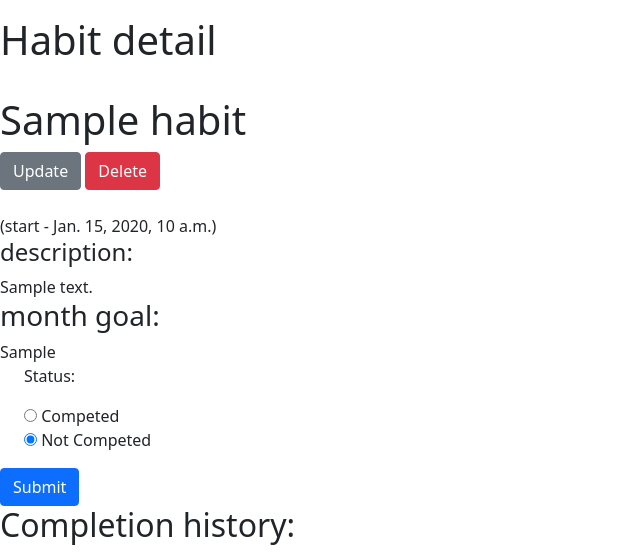
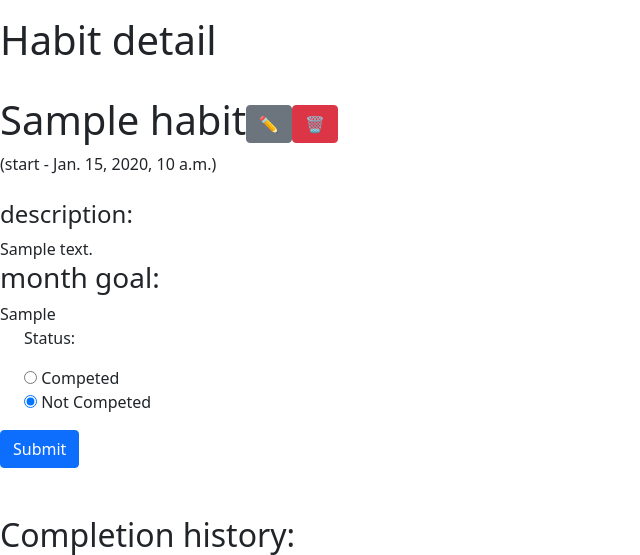
Before and after one commit to Oleksiy-Liubchenko/habits-and-goals-service, a Django app: page /habits/1/ in a window 1280 px wide. Shown: the part 58-613 px from the top of the page, without its empty margins (0-640 px from the left). Run offline with Django 4.2, Linux system fonts and the light colour scheme; tables that the repository leaves empty hold one stand-in row (values such as "Sample post").

Commit message:
Update delete/search/update buttons & Fix habit search field

```diff
--- a/templates/goal/goal_list.html
+++ b/templates/goal/goal_list.html
@@ -6,7 +6,7 @@
 
   <form action="" method="get" class="form-inline">
       {{ search_form|crispy }}
-      <input type="submit" value="Search" class="btn btn-primary">
+      <input type="submit" value="🔍" class="btn btn-primary">
     </form>
   <br>
 
--- a/templates/habit/habit_detail.html
+++ b/templates/habit/habit_detail.html
@@ -6,16 +6,17 @@
 
   <br>
 
-  <h1>{{ habit.name }}</h1>
-
-  <a href="{% url "tracker:habit-update" pk=habit.id %}" class="btn btn-secondary">
-    Update
-  </a>
-  <a href="{% url "tracker:habit-delete" pk=habit.id %}" class="btn btn-danger">
-    Delete
-  </a>
+  <div class="d-flex align-items-center">
+    <h1 class="mr-3">{{ habit.name }}</h1>
+    <a href="{% url 'tracker:habit-update' pk=habit.id %}" class="btn btn-secondary mr-2">
+      ✏️
+    </a>
+    <a href="{% url 'tracker:habit-delete' pk=habit.id %}" class="btn btn-danger">
+      🗑️
+    </a>
+  </div>
+  (start - {{ habit.created_at }})
   <br><br>
-  (start - {{ habit.created_at }})
   <h4>description:</h4>{{ habit.description }}
   <h3>month goal:</h3> {{ habit.month_goal }}
 {#  <h2>Today check:</h2> {{ habit_completions.get_status_display }}#}
@@ -35,7 +36,7 @@
 {#  !!!!!! {{ habit.habit_completions.all }}#}
 {# ------ #}
 {#  {% url "tracker:habit-completion-update" pk=habit.pk completion_pk=completion.pk %}#}
-
+<br><br>
 {% if habit.habit_completions.all %}
   <h2>Completion history:</h2>
   {% for completion in habit.habit_completions.all %}
--- a/templates/habit/habit_list.html
+++ b/templates/habit/habit_list.html
@@ -5,7 +5,7 @@
 
   <form action="" method="get" class="form-inline">
       {{ search_form|crispy }}
-      <input type="submit" value="Search" class="btn btn-primary">
+      <input type="submit" value="🔍" class="btn btn-primary">
     </form>
   <br>
 
--- a/tracker/views.py
+++ b/tracker/views.py
@@ -217,7 +217,7 @@ class HabitListView(generic.ListView):
 
         if name:
             return self.queryset.filter(
-                name_icontains=name
+                name__icontains=name
             )
 
         return self.queryset
```
Also changed, not shown: templates/goal/goal_detail.html (+13 -9 lines).
